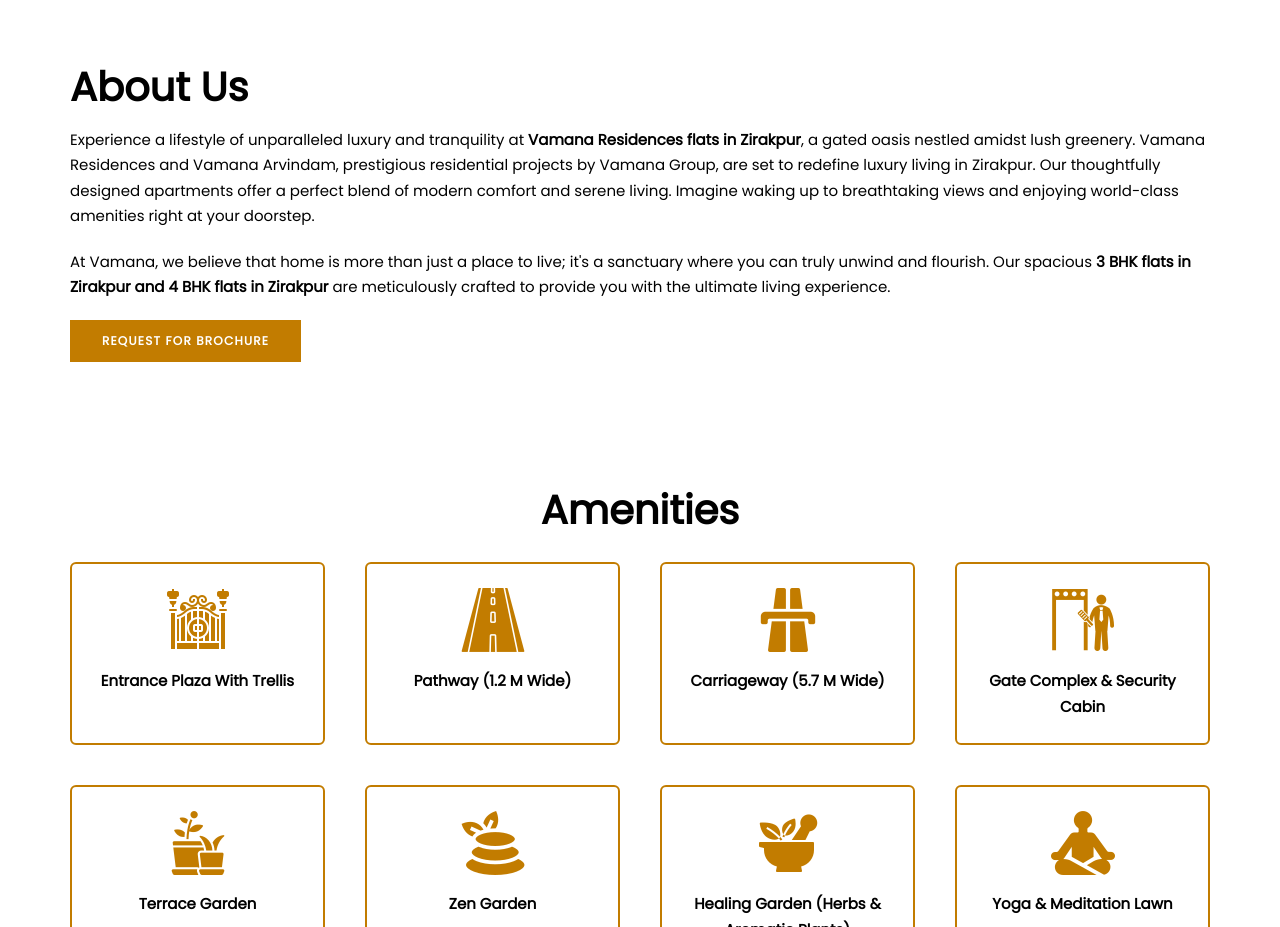
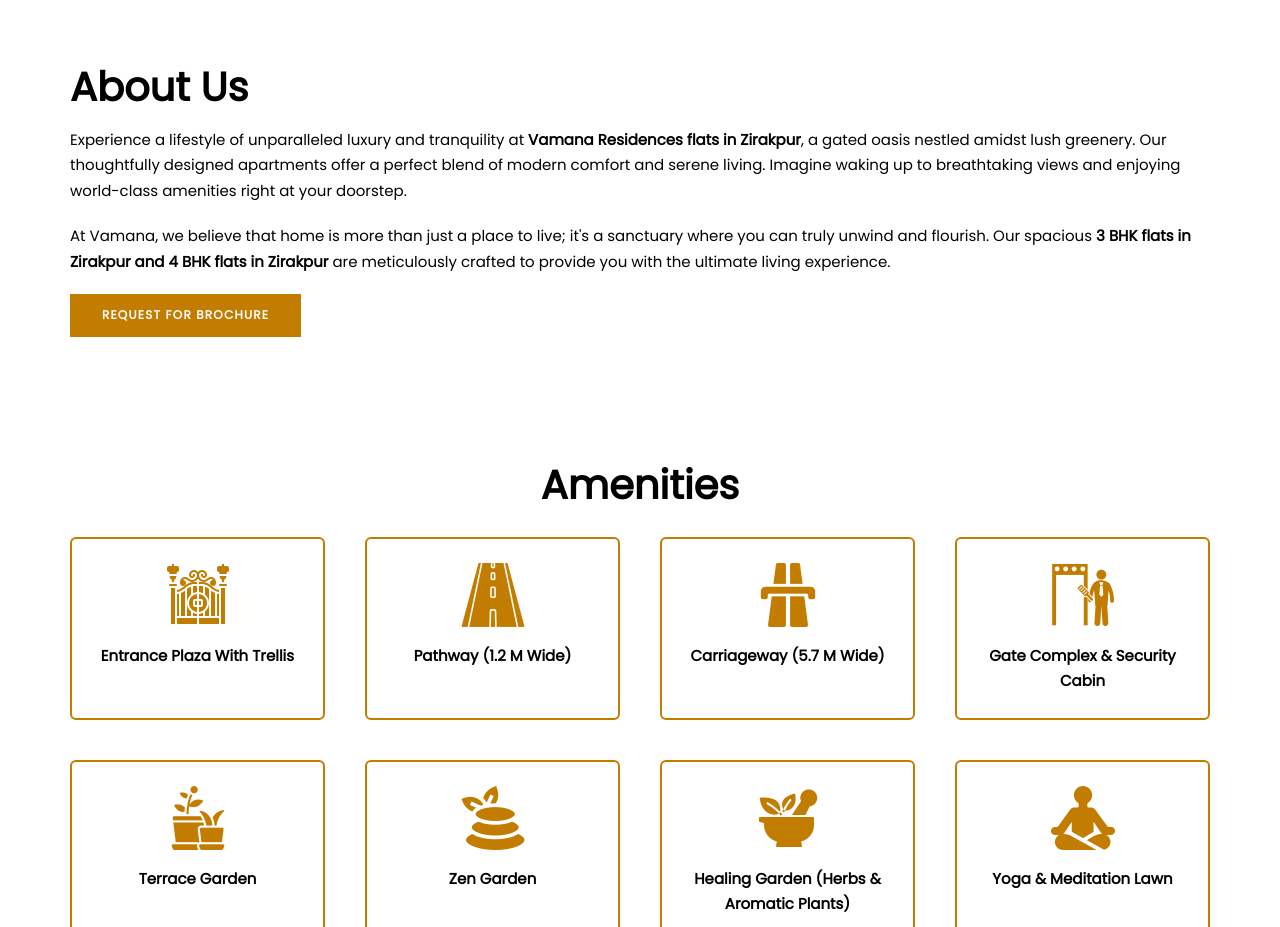
Before and after one commit to soniiosandweb/vamana, a React (Create React App) app: page / in a window 1280 px wide. Shown: the part 840-1767 px from the top of the page. Built offline with nearby package versions, Linux system fonts and the light colour scheme.

Commit message:
Update About Section
Line removed---Vamana Residences and Vamana Arvindam, prestigious residential projects by Vamana Group, are set to redefine luxury living in Zirakpur

```diff
--- a/src/components/Home/AboutSection/AboutSection.jsx
+++ b/src/components/Home/AboutSection/AboutSection.jsx
@@ -14,7 +14,7 @@
                 <div className='max-w-6xl m-auto'>
                     <div className="flex flex-col text-left gap-5">
                         <h2 className="text-2xl sm:text-4xl font-semibold text-left">About Us</h2>
-                        <p className="text-sm">Experience a lifestyle of unparalleled luxury and tranquility at <b>Vamana Residences flats in Zirakpur</b>, a gated oasis nestled amidst lush greenery. Vamana Residences and Vamana Arvindam, prestigious residential projects by Vamana Group, are set to redefine luxury living in Zirakpur. Our thoughtfully designed apartments offer a perfect blend of modern comfort and serene living. Imagine waking up to breathtaking views and enjoying world-class amenities right at your doorstep.</p>
+                        <p className="text-sm">Experience a lifestyle of unparalleled luxury and tranquility at <b>Vamana Residences flats in Zirakpur</b>, a gated oasis nestled amidst lush greenery. Our thoughtfully designed apartments offer a perfect blend of modern comfort and serene living. Imagine waking up to breathtaking views and enjoying world-class amenities right at your doorstep.</p>
                         <p className="text-sm">At Vamana, we believe that home is more than just a place to live; it's a sanctuary where you can truly unwind and flourish. Our spacious <b>3 BHK flats in Zirakpur and 4 BHK flats in Zirakpur</b> are meticulously crafted to provide you with the ultimate living experience.</p>
                         <button tabIndex='-1' className="w-max bg-primary-yellow text-white font-bold uppercase text-xs tracking-widest py-3.5 px-8" onClick={handleOpen}>Request For Brochure</button>
                     </div>
```
